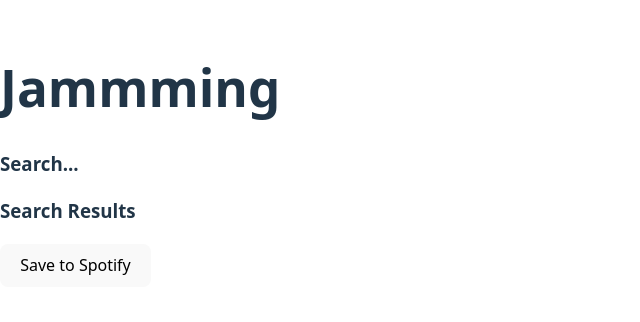
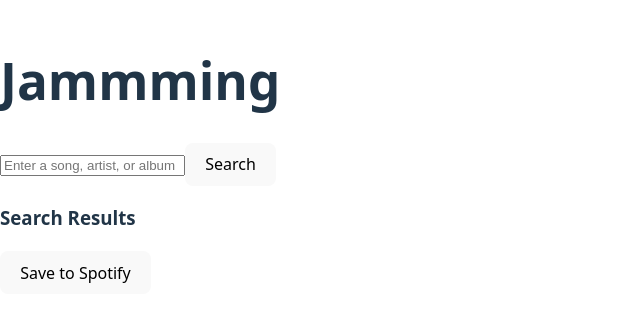
Before and after one commit to ArekKrak/jamming, a React (Vite) app: page / in a window 1280 px wide. Shown: the part 244-566 px from the top of the page, without its empty margins (0-640 px from the left). Built offline with nearby package versions, Linux system fonts and the light colour scheme.

Commit message:
add search button

```diff
--- a/src/components/SearchBar/SearchBar.jsx
+++ b/src/components/SearchBar/SearchBar.jsx
@@ -1,7 +1,8 @@
 export default function SearchBar({ onSearch }) {
     return (
         <section>
-            <h3>Search...</h3>
+            <input placeholder="Enter a song, artist, or album" />
+            <button>Search</button>
         </section>
     );
 }
```
